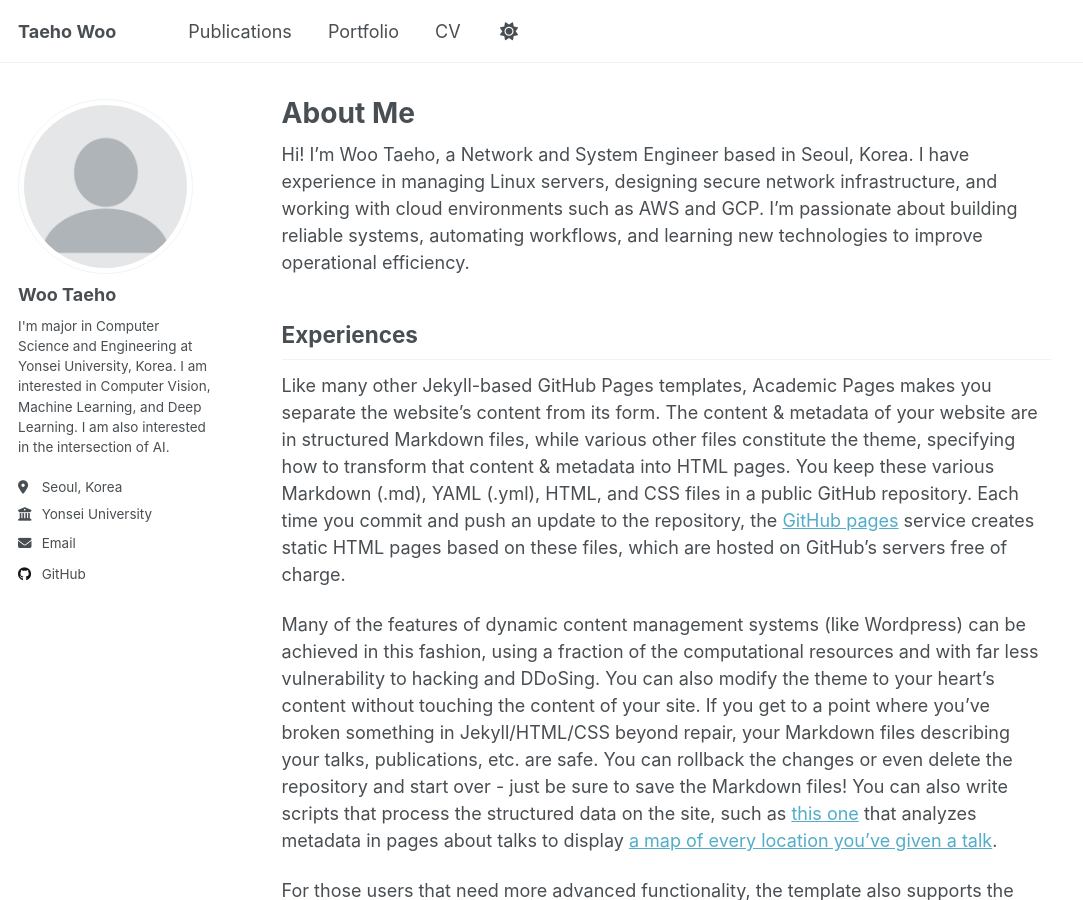
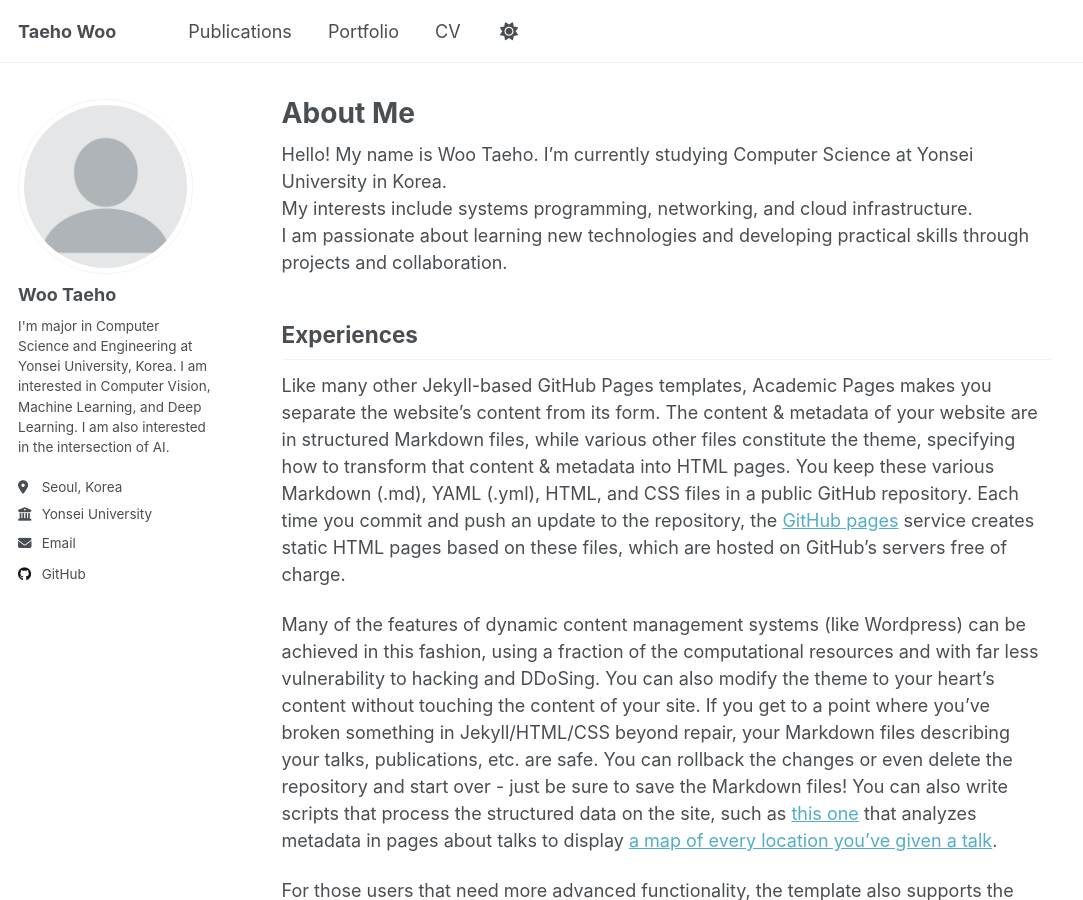
Before and after one commit to wooxogh/wooxogh.github.io, a Jekyll site: the page built from _pages/about.md, in a window 1280 px wide and 900 px high. Shown: the whole window, without its empty margins (0-1083 px from the left). Built offline with Jekyll 4.4.1, drawn with Linux system fonts in a browser that asks for light colours; a script that is not in the unit is left out.

Commit message:
[edit] main page 4

```diff
--- a/_pages/about.md
+++ b/_pages/about.md
@@ -7,10 +7,9 @@ redirect_from:
   - /about.html
 ---
 
-Hi! I'm Woo Taeho, a Network and System Engineer based in Seoul, Korea.
-I have experience in managing Linux servers, designing secure network infrastructure, and working with cloud environments such as AWS and GCP.
-I'm passionate about building reliable systems, automating workflows, and learning new technologies to improve operational efficiency.
-
+Hello! My name is Woo Taeho. I'm currently studying Computer Science at Yonsei University in Korea.
+My interests include systems programming, networking, and cloud infrastructure.
+I am passionate about learning new technologies and developing practical skills through projects and collaboration.
 
 Experiences
 ------
```
